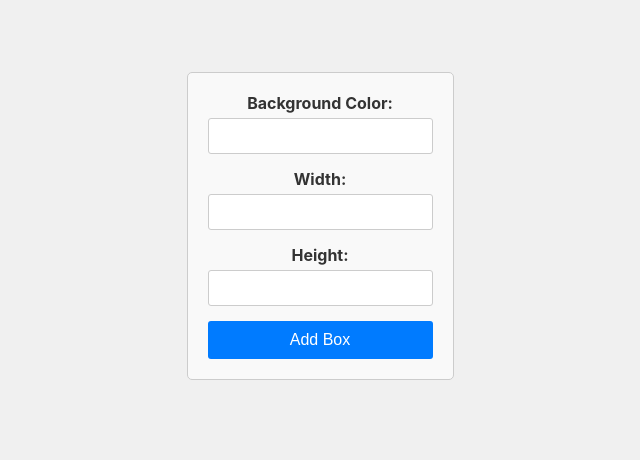
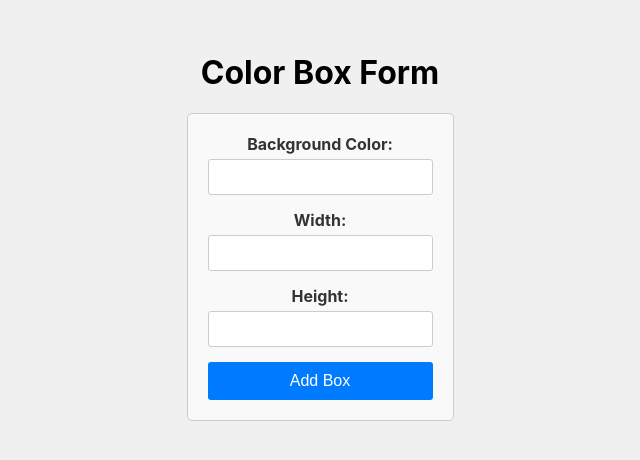
Before and after one commit to clay-odell/React-Form-Exercises, a React (Create React App) app: page / in a window 1280 px wide. Shown: the part 174-634 px from the top of the page, without its empty margins (320-960 px from the left). Built offline with nearby package versions, Linux system fonts and the light colour scheme.

Commit message:
added styling for BoxList

```diff
--- a/public/index.html
+++ b/public/index.html
@@ -24,7 +24,8 @@
       work correctly both with client-side routing and a non-root public URL.
       Learn how to configure a non-root public URL by running `npm run build`.
     -->
-    <title>React App</title>
+    <title>Color Box/ToDo List
+    </title>
   </head>
   <body>
     <noscript>You need to enable JavaScript to run this app.</noscript>
--- /dev/null
+++ b/src/color-box/BoxList.css
@@ -0,0 +1,3 @@
+h1 {
+    text-align: center;
+}
--- a/src/color-box/BoxList.js
+++ b/src/color-box/BoxList.js
@@ -1,6 +1,7 @@
 import React, { useState } from 'react';
 import NewBoxForm from './NewBoxForm';
 import Box from './Box';
+import './BoxList.css';
 
 const BoxList = () => {
     const [boxes, setBoxes] = useState([]);
@@ -15,6 +16,7 @@ const BoxList = () => {
 
     return (
         <div>
+            <h1>Color Box Form</h1>
             <NewBoxForm addBox={addBox} />
             {boxes.map((box) => (
                 <Box
```
